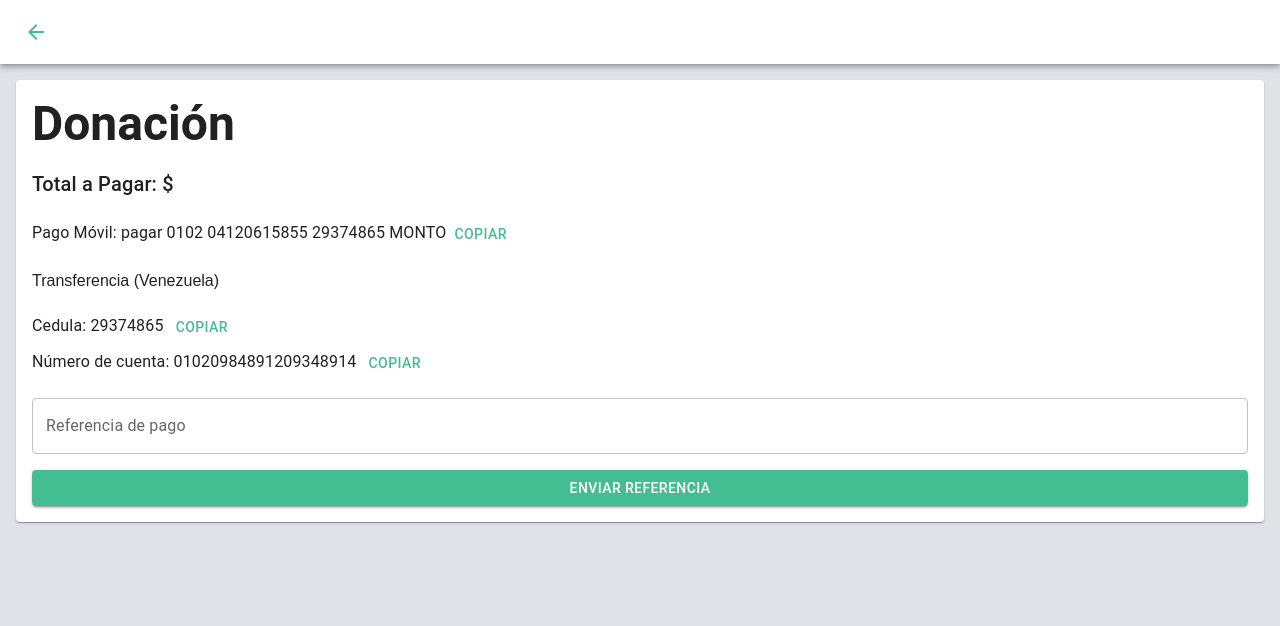
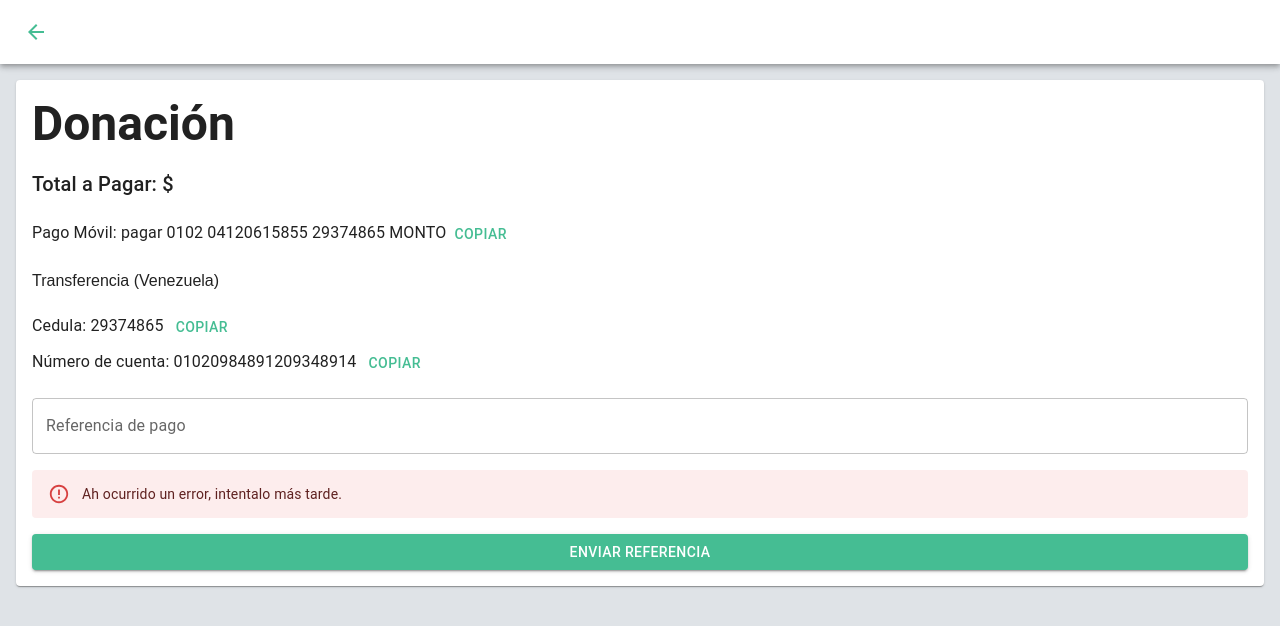
Before and after one commit to Douglas571/givemeapaw-react, a React (Vite) app: page /campaigns/1/donation in a window 1280 px wide. Both pictures are taken after a click on the button "ENVIAR REFERENCIA". Shown: the top 626 px of the page. Built offline with nearby package versions, Linux system fonts and the light colour scheme; no server answers.

Commit message:
Added an alert and disable the button when sending request

```diff
--- a/src/views/Donation.jsx
+++ b/src/views/Donation.jsx
@@ -1,7 +1,7 @@
-import { useRef } from 'react'
+import { useRef, useState } from 'react'
 import { useParams, useSearchParams } from 'react-router-dom'
 
-import { Button, Paper, Stack, TextField, Typography } from '@mui/material'
+import { Button, Paper, Stack, TextField, Typography, Alert } from '@mui/material'
 
 import DeadEndLayout from '@/layout/DeadEndLayout'
 import { Box } from '@mui/system'
@@ -9,6 +9,9 @@ import { Box } from '@mui/system'
 import {useAuth} from '@/hooks/Auth'
 
 const Donation = () => {
+  const [ inProcess, setInProcess ] = useState(false)
+  const [ isSuccessDonation, setIssuccessDonation ] = useState(false)
+  const [ error, setError ] = useState(false)
 
   const referenceInputRef = useRef(null)
 
@@ -29,6 +32,8 @@ const Donation = () => {
   }
 
   const makeDonation = async () => {
+    setInProcess(true)
+    setError(false)
     const reference = referenceInputRef.current.value
     console.log('the reference is: ', reference)
 
@@ -58,13 +63,17 @@ const Donation = () => {
 
       console.log({data})
 
+      if (data.error || !data.data.id) throw data.error
+
+      setIssuccessDonation(true)
+      return data.data
+
 
     } catch (err) {
       console.log({err})
+      setError(err)
+      setInProcess(false)
     }
-
-
-
   }
 
   return (
@@ -106,7 +115,10 @@ const Donation = () => {
           inputRef={referenceInputRef}
         />
 
-        <Button variant='contained' onClick={makeDonation}>Enviar referencia</Button>
+        { isSuccessDonation && (<Alert severity="success">¡Tu donación ha sido registrada exitosamente!</Alert>) }
+        { error && (<Alert severity="error">Ah ocurrido un error, intentalo más tarde.</Alert>)}
+
+        <Button disabled={inProcess} variant='contained' onClick={makeDonation}>Enviar referencia</Button>
 
       </Paper>
 
```
